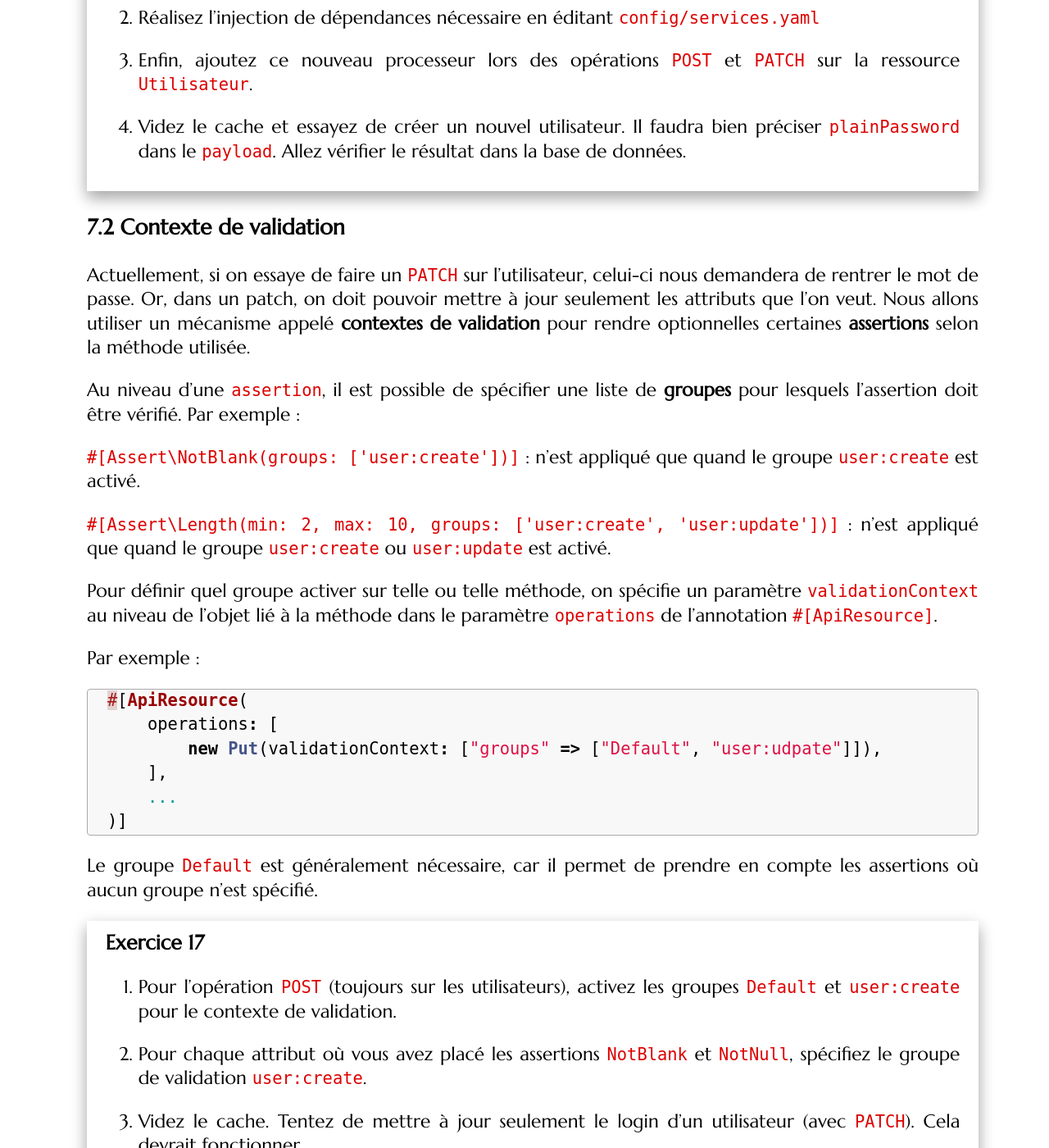
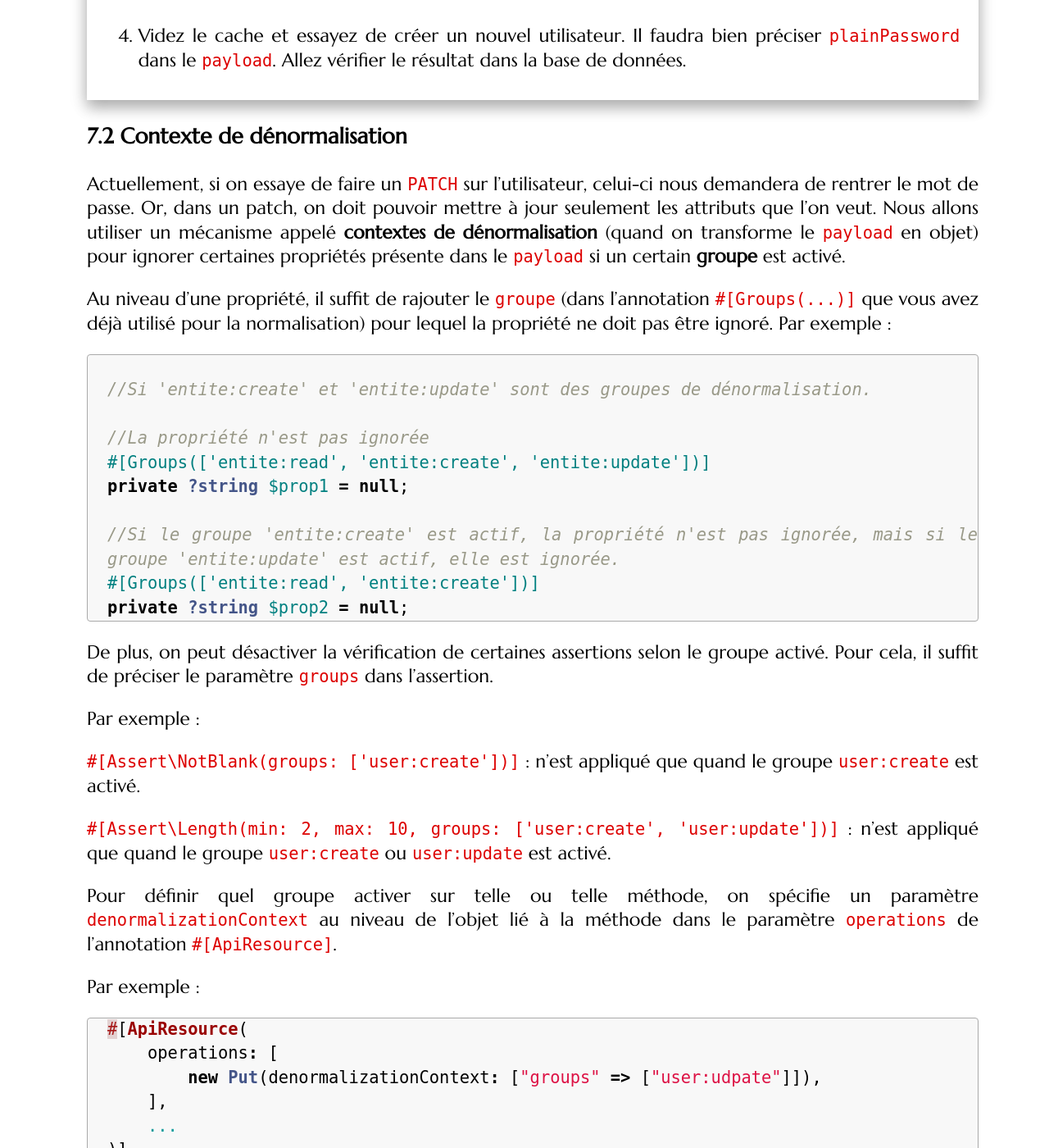
Before and after one commit to mgasquet/ProgMobile-Android-LP-APIDAE, a Jekyll site: the page built from tutorials/tutorial2.md, in a window 1280 px wide and 1400 px high, scrolled down 37251 px. Shown: the whole window at 82% size. Built offline with Jekyll 4.4.1, drawn with Linux system fonts in a browser that asks for light colours; some web fonts are replaced; some of the changed text lies outside the part shown.

Commit message:
update denormalization

````diff
--- a/tutorials/tutorial2.md
+++ b/tutorials/tutorial2.md
@@ -1076,43 +1073,58 @@ Concernant les deux paramètres dont a besoin cette classe, ils seront **inject
 4. Videz le cache et essayez de créer un nouvel utilisateur. Il faudra bien préciser `plainPassword` dans le `payload`. Allez vérifier le résultat dans la base de données.
 </div>
 
-### Contexte de validation
+### Contexte de dénormalisation
 
-Actuellement, si on essaye de faire un `PATCH` sur l'utilisateur, celui-ci nous demandera de rentrer le mot de passe. Or, dans un patch, on doit pouvoir mettre à jour seulement les attributs que l'on veut. Nous allons utiliser un mécanisme appelé **contextes de validation** pour rendre optionnelles certaines **assertions** selon la méthode utilisée.
+Actuellement, si on essaye de faire un `PATCH` sur l'utilisateur, celui-ci nous demandera de rentrer le mot de passe. Or, dans un patch, on doit pouvoir mettre à jour seulement les attributs que l'on veut. Nous allons utiliser un mécanisme appelé **contextes de dénormalisation** (quand on transforme le `payload` en objet) pour ignorer certaines propriétés présente dans le `payload` si un certain **groupe** est activé.
 
-Au niveau d'une `assertion`, il est possible de spécifier une liste de **groupes** pour lesquels l'assertion doit être vérifié. Par exemple :
+Au niveau d'une propriété, il suffit de rajouter le `groupe` (dans l'annotation `#[Groups(...)]` que vous avez déjà utilisé pour la normalisation) pour lequel la propriété ne doit pas être ignoré. Par exemple :
+
+```php
+
+//Si 'entite:create' et 'entite:update' sont des groupes de dénormalisation.
+
+//La propriété n'est pas ignorée
+#[Groups(['entite:read', 'entite:create', 'entite:update'])]
+private ?string $prop1 = null;
+
+//Si le groupe 'entite:create' est actif, la propriété n'est pas ignorée, mais si le groupe 'entite:update' est actif, elle est ignorée.
+#[Groups(['entite:read', 'entite:create'])]
+private ?string $prop2 = null;
+```
+
+De plus, on peut désactiver la vérification de certaines assertions selon le groupe activé. Pour cela, il suffit de préciser le paramètre `groups` dans l'assertion.
+
+Par exemple :
 
 `#[Assert\NotBlank(groups: ['user:create'])]` : n'est appliqué que quand le groupe `user:create` est activé.
 
 `#[Assert\Length(min: 2, max: 10, groups: ['user:create', 'user:update'])]` : n'est appliqué que quand le groupe `user:create` ou `user:update` est activé.
 
-Pour définir quel groupe activer sur telle ou telle méthode, on spécifie un paramètre `validationContext` au niveau de l'objet lié à la méthode dans le paramètre `operations` de l'annotation `#[ApiResource]`.
+Pour définir quel groupe activer sur telle ou telle méthode, on spécifie un paramètre `denormalizationContext` au niveau de l'objet lié à la méthode dans le paramètre `operations` de l'annotation `#[ApiResource]`.
 
 Par exemple :
 ```php
 #[ApiResource(
     operations: [
-        new Put(validationContext: ["groups" => ["Default", "user:udpate"]]),
+        new Put(denormalizationContext: ["groups" => ["user:udpate"]]),
     ],
     ...
 )]
 ```
 
-Le groupe `Default` est généralement nécessaire, car il permet de prendre en compte les assertions où aucun groupe n'est spécifié.
-
 <div class="exercise">
 
-1. Pour l'opération `POST` (toujours sur les utilisateurs), activez les groupes `Default` et `user:create` pour le contexte de validation.
+1. Pour l'opération `POST` (toujours sur les utilisateurs), activez le groupe `user:create` pour le contexte de dénormalisation.
 
-2. Pour chaque attribut où vous avez placé les assertions `NotBlank` et `NotNull`, spécifiez le groupe de validation `user:create`.
+2. Pour chaque attribut où vous avez placé les assertions `NotBlank` et `NotNull`, spécifiez le groupe de dénormalisation `user:create` pour ces annotaitons et ajoutez aussi ce groupe à la liste des groupes de l'attribut (donc, pas ignoré quand on créé).
 
 3. Videz le cache. Tentez de mettre à jour seulement le login d'un utilisateur (avec `PATCH`). Cela devrait fonctionner.
 
 4. Tentez de créer un utilisateur sans spécifier le mot de passe, cela ne devrait pas fonctionner.
 
-5. On voudrait interdire à un utilisateur de modifier son login. Pour l'opération `PATCH`, activez les groupes `Default` et `user:update` pour le contexte de validation. Ajoutez une assertion `Blank` sur la propriété `login` (signifie "ne doit pas apparaitre") valide seulement pour le groupe `user:udpate`.
+5. On voudrait interdire à un utilisateur de modifier son login. Pour l'opération `PATCH`, activez le groupe `user:update` pour le contexte de dénormalisation. Pour cela, activez le groupe `user:update` pour le contexte de dénormalisation de la méthode `PATCH` et ajoutez le groupe `user:update` seulement sur les propriétés qui peuvent être mises à jour avec un `PATCH` (donc seulement l'adresse email et le mot de passe en clair...)
 
-6. Videz le cache puis vérifiez que la création d'un utilisateur (avec `POST`) marche toujours et qu'avec `PATCH` il est possible de mettre à jour son adresse mail, mais pas son login.
+6. Videz le cache puis vérifiez que la création d'un utilisateur (avec `POST`) marche toujours et qu'avec `PATCH` il est possible de mettre à jour son adresse mail, mais pas son login (du moins, la modificaiton est ignorée).
 
 </div>
 
````
Also changed, not shown: other parts of tutorials/tutorial2.md (+1 -4 lines).
